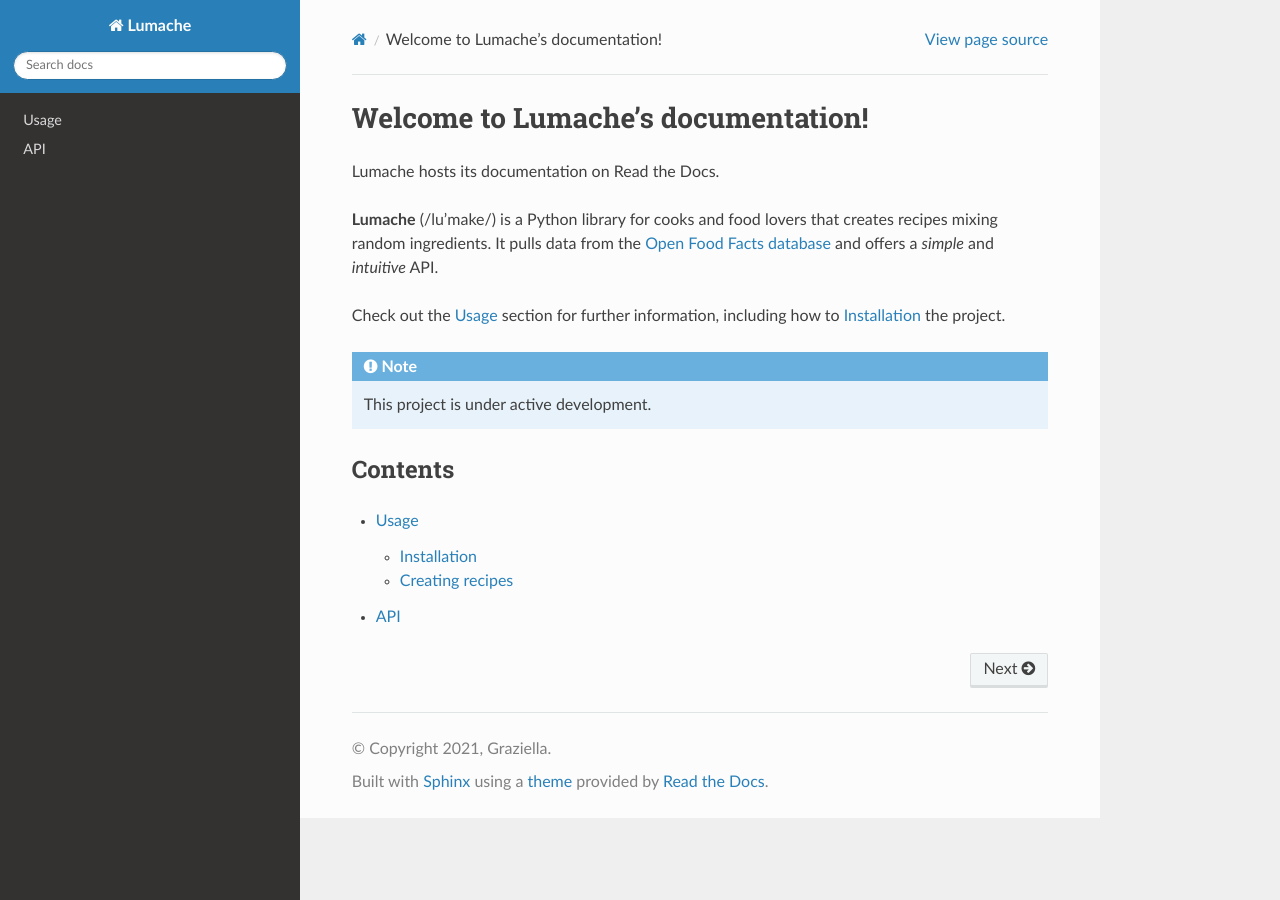
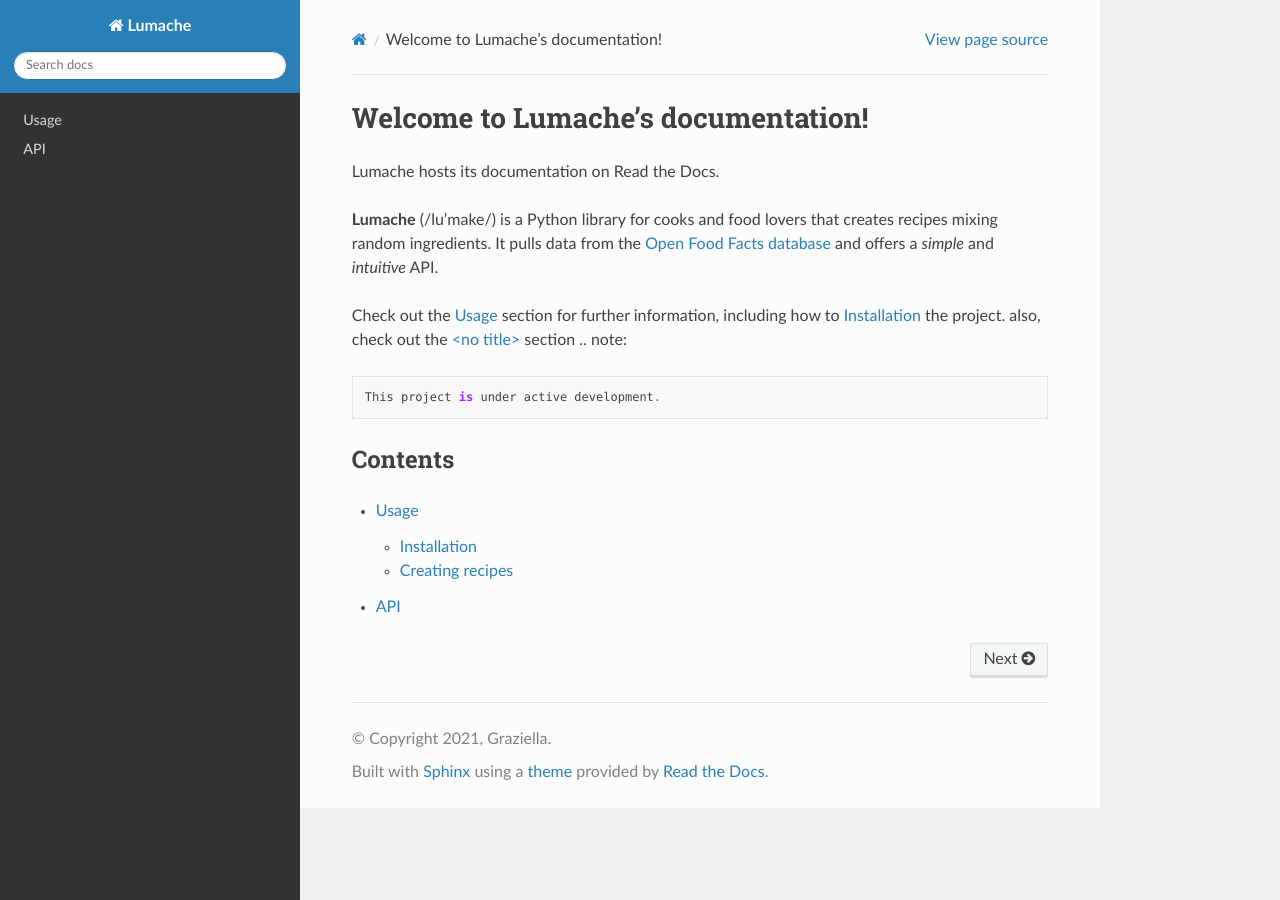
Before and after one commit to serauff/rtd-tutorial, a Sphinx documentation site: the page built from docs/source/index.rst, in a window 1280 px wide. Built offline with Sphinx 7.4.7 and the Read the Docs theme 3.1.0, drawn with Linux system fonts in a browser that asks for light colours.

Commit message:
Update index.rst

```diff
--- a/docs/source/index.rst
+++ b/docs/source/index.rst
@@ -10,7 +10,7 @@
 
 Check out the :doc:`usage` section for further information, including
 how to :ref:`installation` the project.
-
+also, check out the :doc:`other_cat` section
 .. note::
 
    This project is under active development.
```
Also changed, not shown: other parts of docs/source/index.rst (+1 -0 lines).
